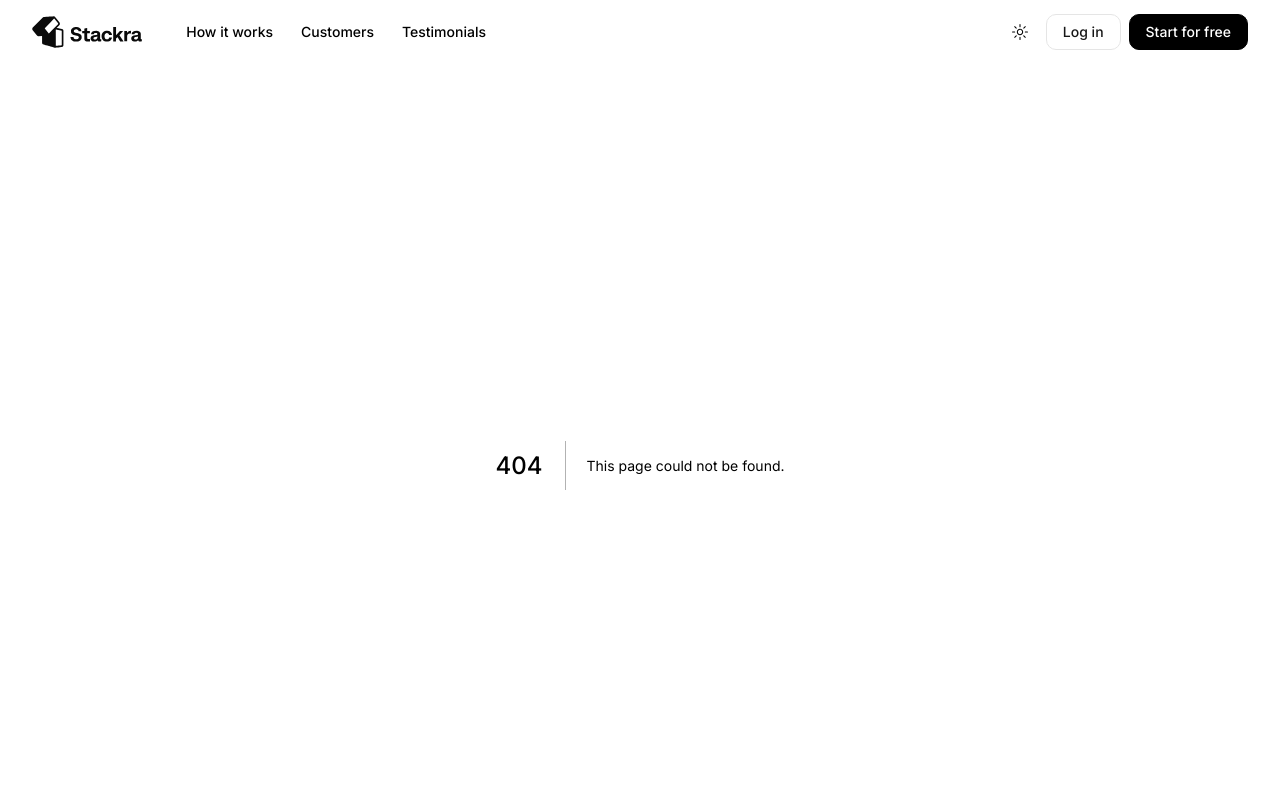
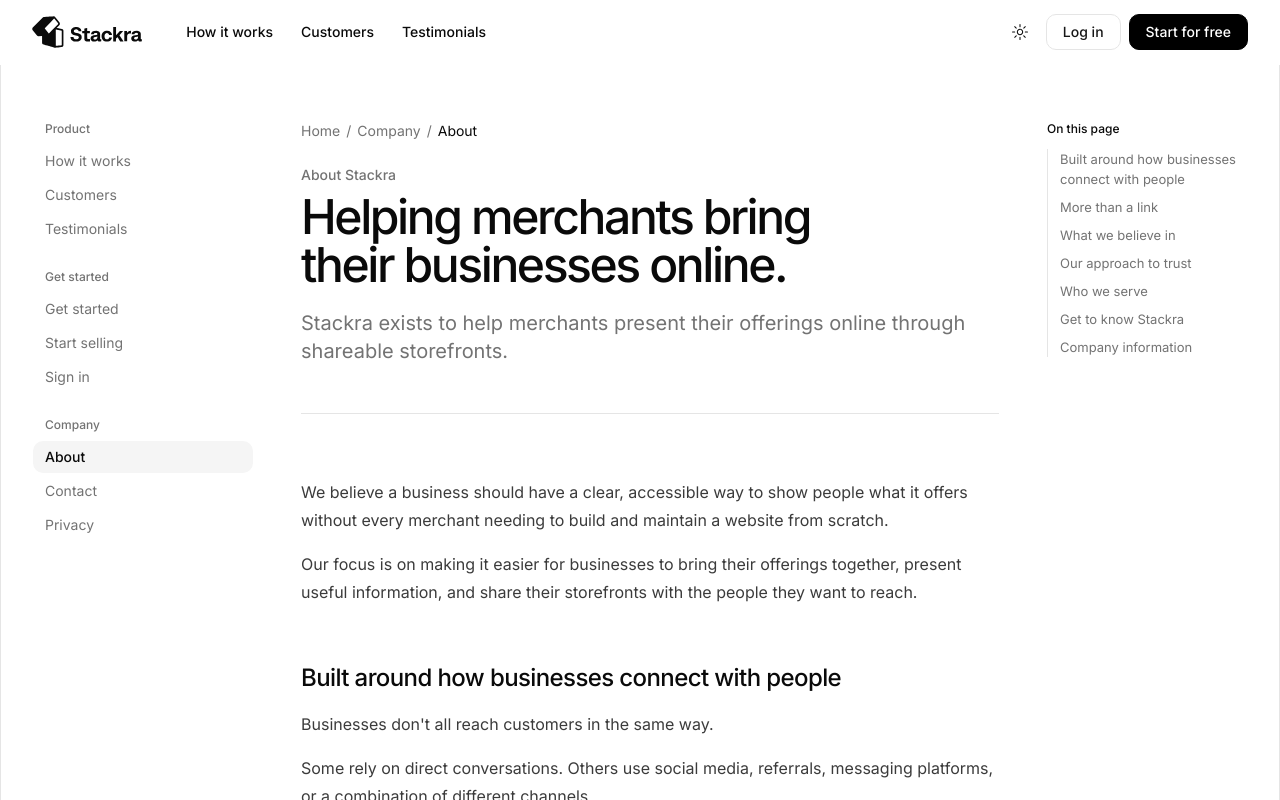
Before and after one commit to danieboy180-stack/stackra-landing, a Next.js app: page /about in a window 1280 px wide. Before the commit this address had no page. Shown: the top 800 px of the page. Built offline with nearby package versions, Linux system fonts and the light colour scheme; a web font is replaced by a local one.

Commit message:
feat(pages): route for the footer pages [skip ci]

```diff
--- /dev/null
+++ b/app/[slug]/page.tsx
@@ -0,0 +1,45 @@
+import type { Metadata } from "next";
+import { notFound } from "next/navigation";
+import DocPage from "@/components/doc-page";
+import Footer from "@/components/footer";
+import { getPage, pages } from "@/lib/pages";
+
+// Only the pages listed in lib/pages exist; anything else is a 404.
+export const dynamicParams = false;
+
+export function generateStaticParams() {
+  return pages.map((p) => ({ slug: p.slug }));
+}
+
+export async function generateMetadata({
+  params,
+}: {
+  params: Promise<{ slug: string }>;
+}): Promise<Metadata> {
+  const { slug } = await params;
+  const page = getPage(slug);
+  if (!page) return {};
+  return {
+    title: `${page.nav} | Stackra`,
+    description: page.description,
+  };
+}
+
+export default async function Page({
+  params,
+}: {
+  params: Promise<{ slug: string }>;
+}) {
+  const { slug } = await params;
+  const page = getPage(slug);
+  if (!page) notFound();
+
+  return (
+    <>
+      <main className="mx-3 min-h-dvh border-x border-border sm:mx-6 xl:mx-auto xl:max-w-[1392px]">
+        <DocPage page={page} />
+      </main>
+      <Footer />
+    </>
+  );
+}
```
